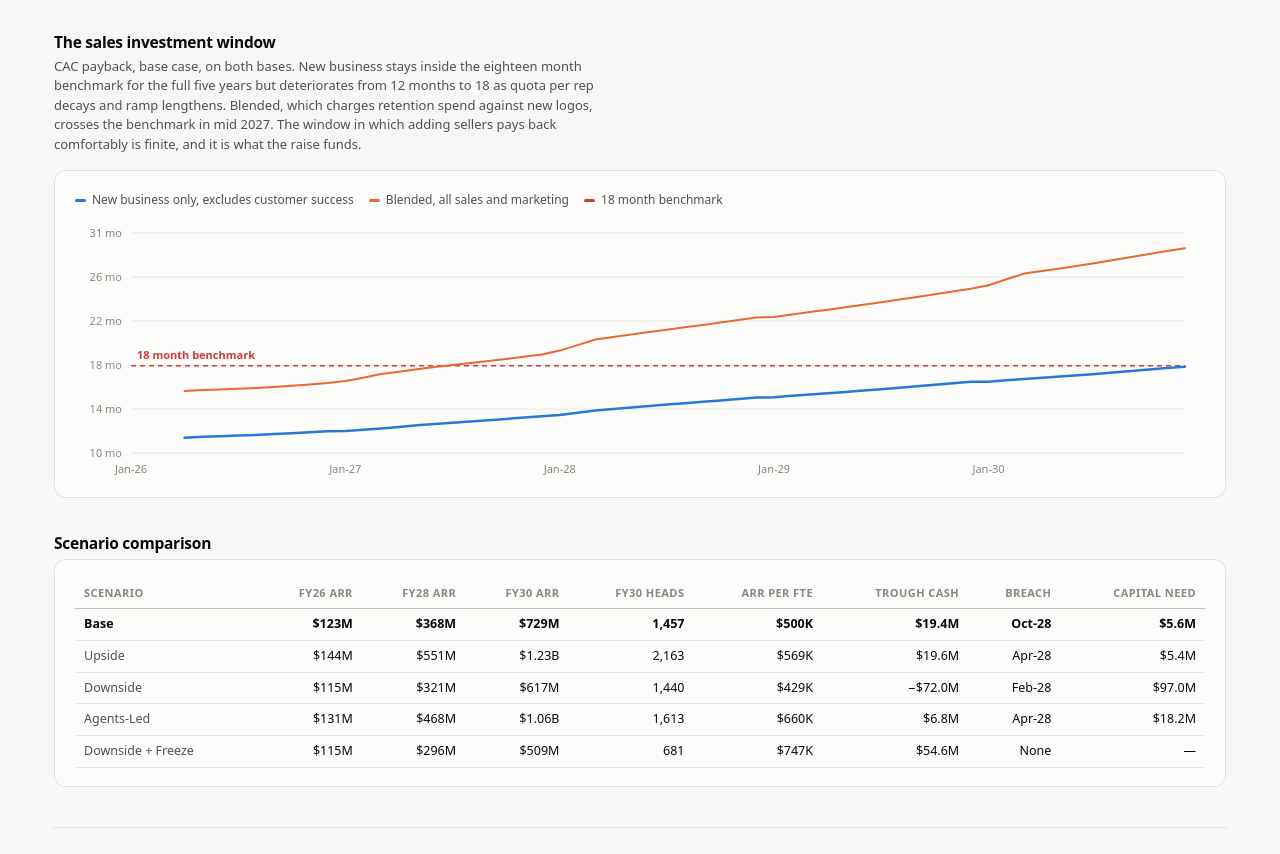
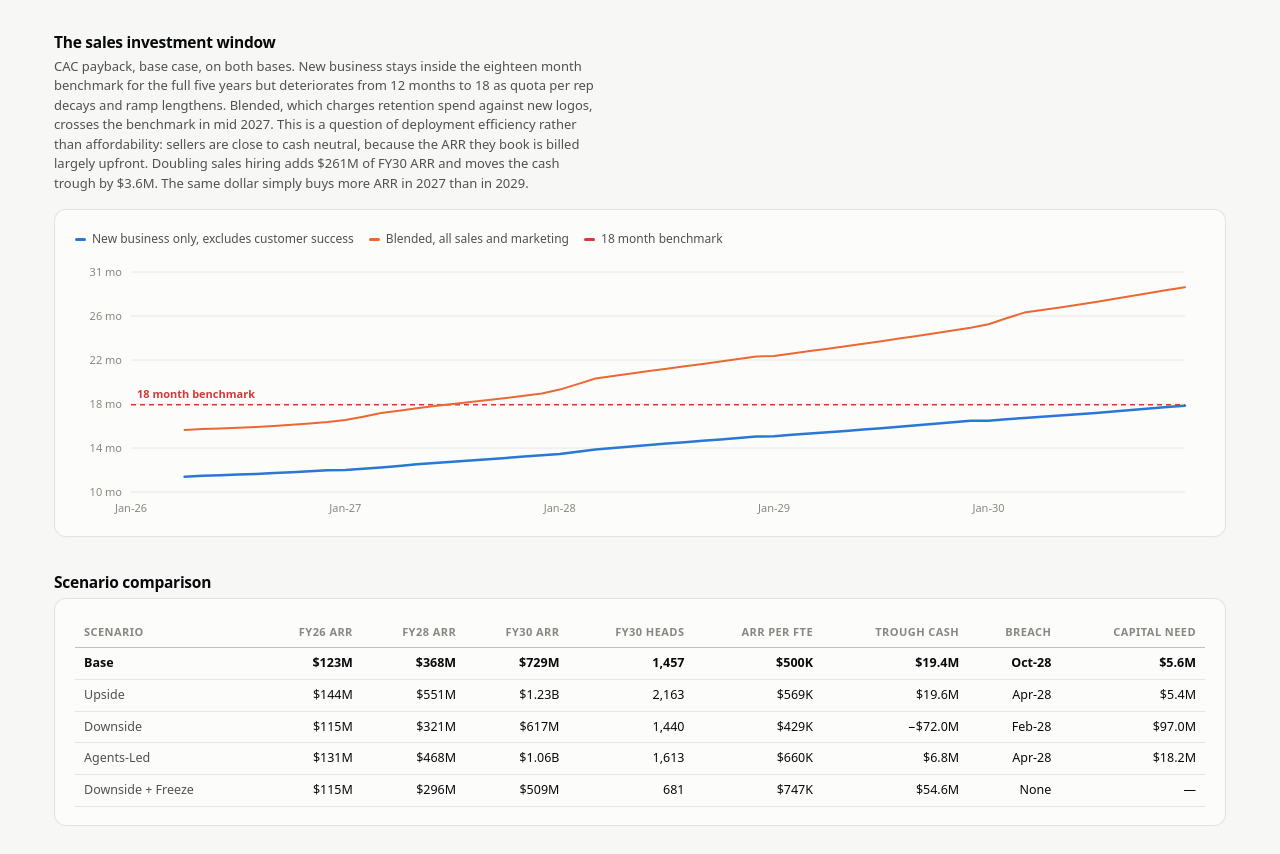
Before and after one commit to lionsay/profound-case, a plain HTML site: page index.html in a window 1280 px wide. Shown: the part 1804-2658 px from the top of the page. Drawn offline with Linux system fonts and the light colour scheme.

Commit message:
Update index.html

```diff
--- a/index.html
+++ b/index.html
@@ -195,8 +195,10 @@ svg{display:block;width:100%;height:auto;overflow:visible}
     <p class="lede">CAC payback, base case, on both bases. New business stays inside the eighteen month
       benchmark for the full five years but deteriorates from 12 months to 18 as quota per rep decays
       and ramp lengthens. Blended, which charges retention spend against new logos, crosses the
-      benchmark in mid 2027. The window in which adding sellers pays back comfortably is finite, and it
-      is what the raise funds.</p>
+      benchmark in mid 2027. This is a question of deployment efficiency rather than affordability:
+      sellers are close to cash neutral, because the ARR they book is billed largely upfront. Doubling
+      sales hiring adds $261M of FY30 ARR and moves the cash trough by $3.6M. The same dollar simply
+      buys more ARR in 2027 than in 2029.</p>
     <div class="card">
       <div class="legend" id="caclegend"></div>
       <div class="chartbox"><div id="cacchart"></div><div class="tip" id="cactip"></div></div>
```
